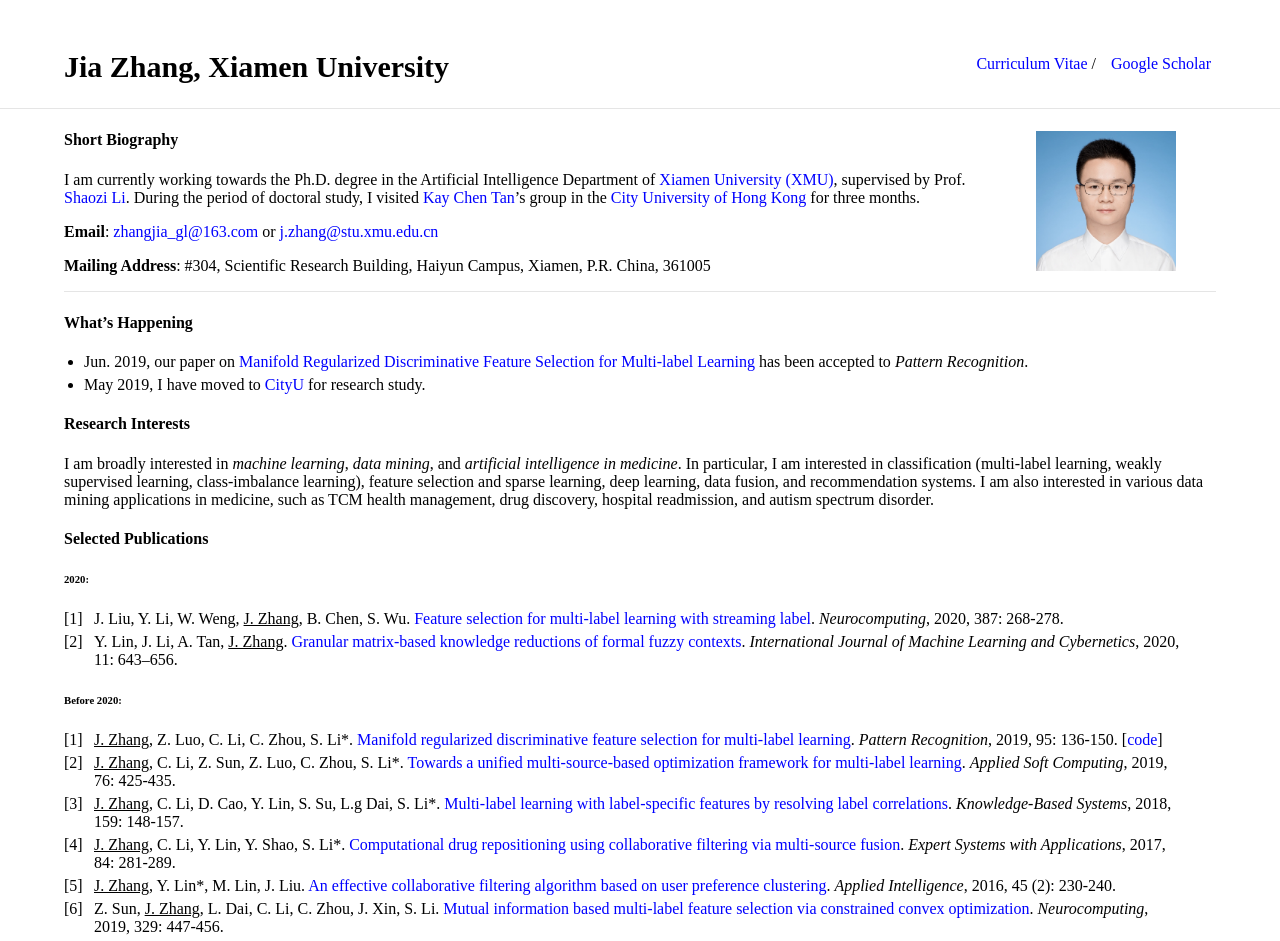
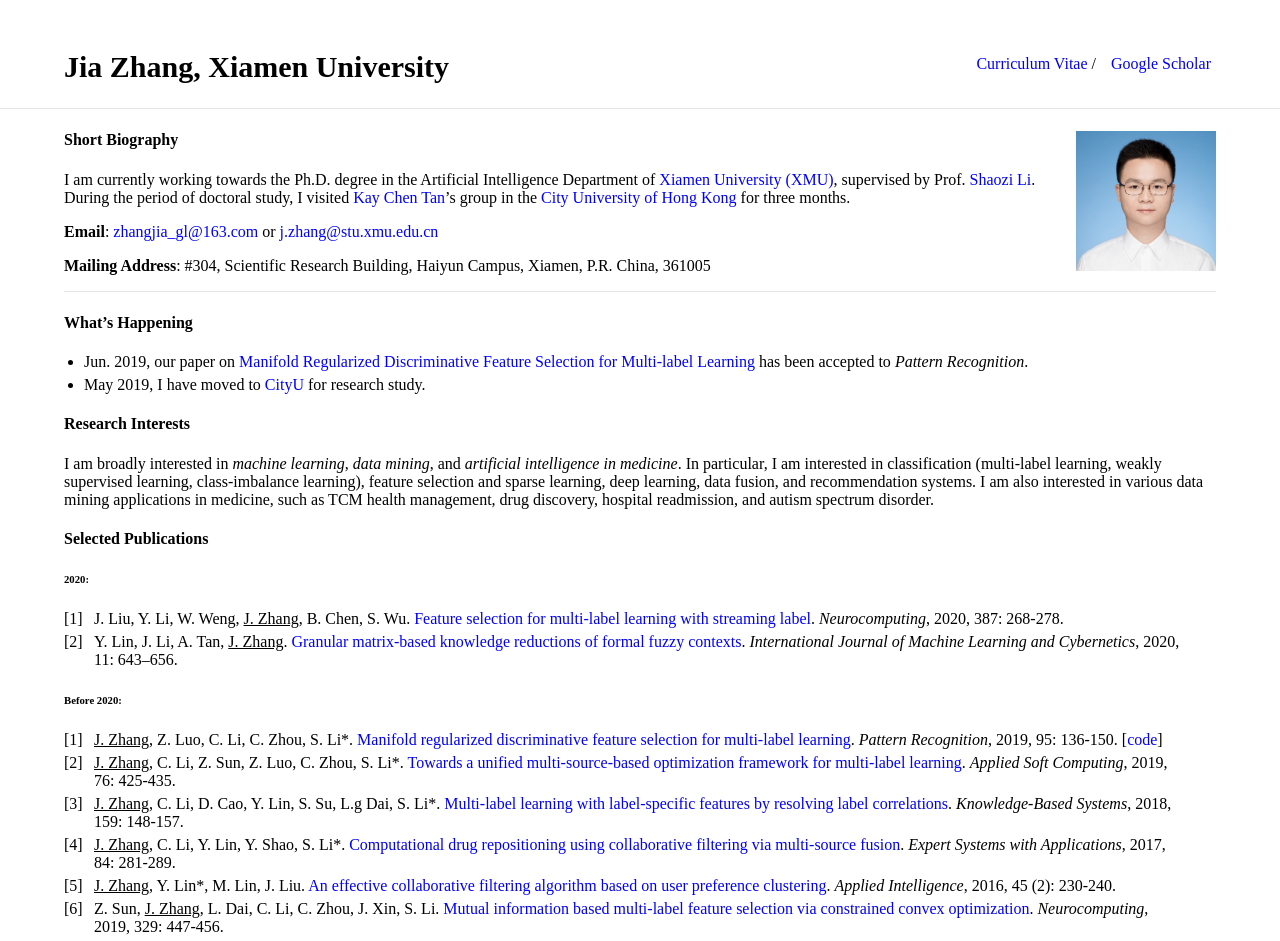
Before and after one commit to jiazhang-ml/jiazhang-ml.github.io, a Jekyll site: the page built from index.md, in a window 1280 px wide. Shown: the top 941 px of the page. Built offline with Jekyll 4.4.1, drawn with Linux system fonts in a browser that asks for light colours.

Commit message:
Update typography.scss

```diff
--- a/_sass/typography.scss
+++ b/_sass/typography.scss
@@ -40,7 +40,7 @@
         height: 140px;
         width: 140px;
         position: relative;
-        margin: 0px 40px 0 40px;
+        margin: 0px 0px 0 40px;
         float: right;
         border-radius: 0%;
         p & {
```
